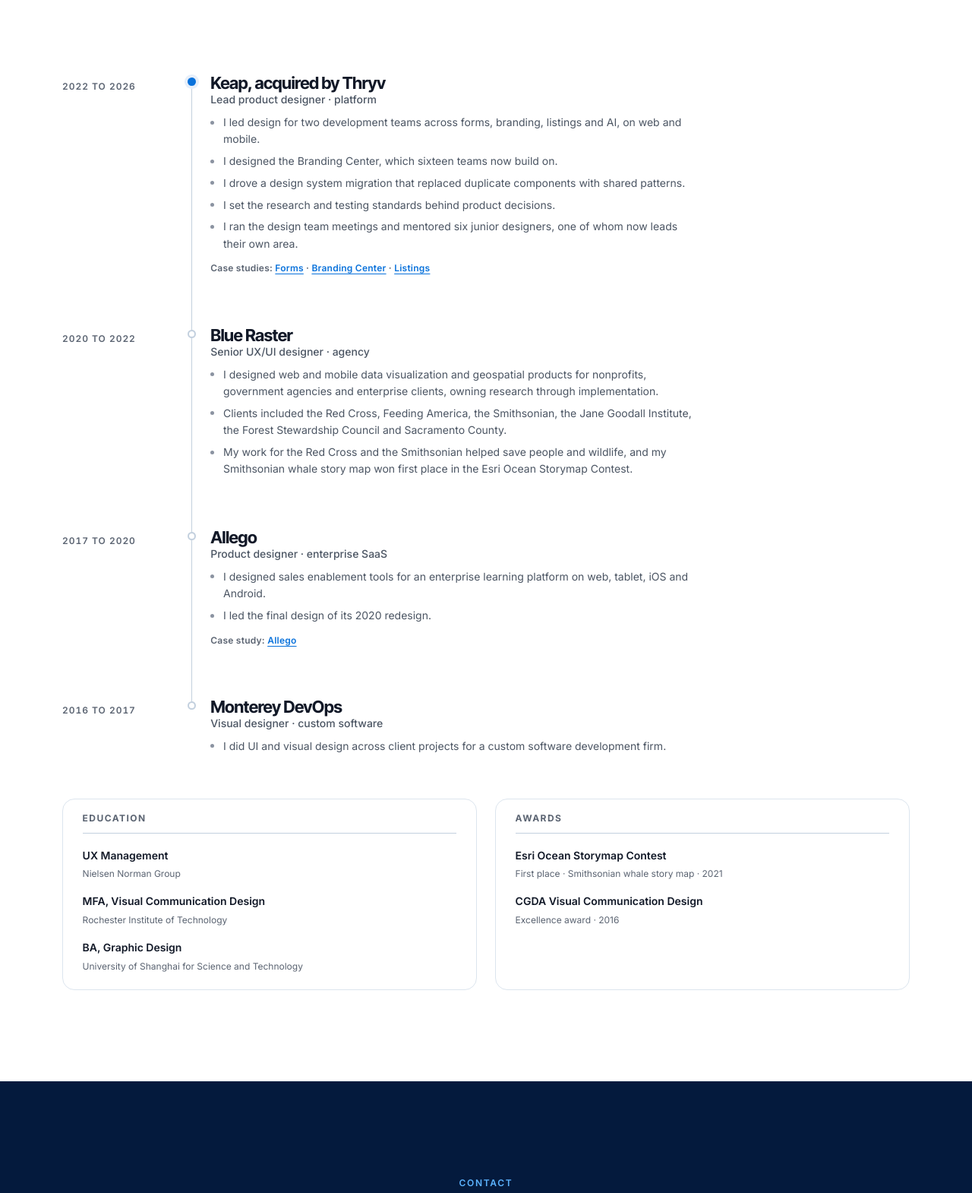
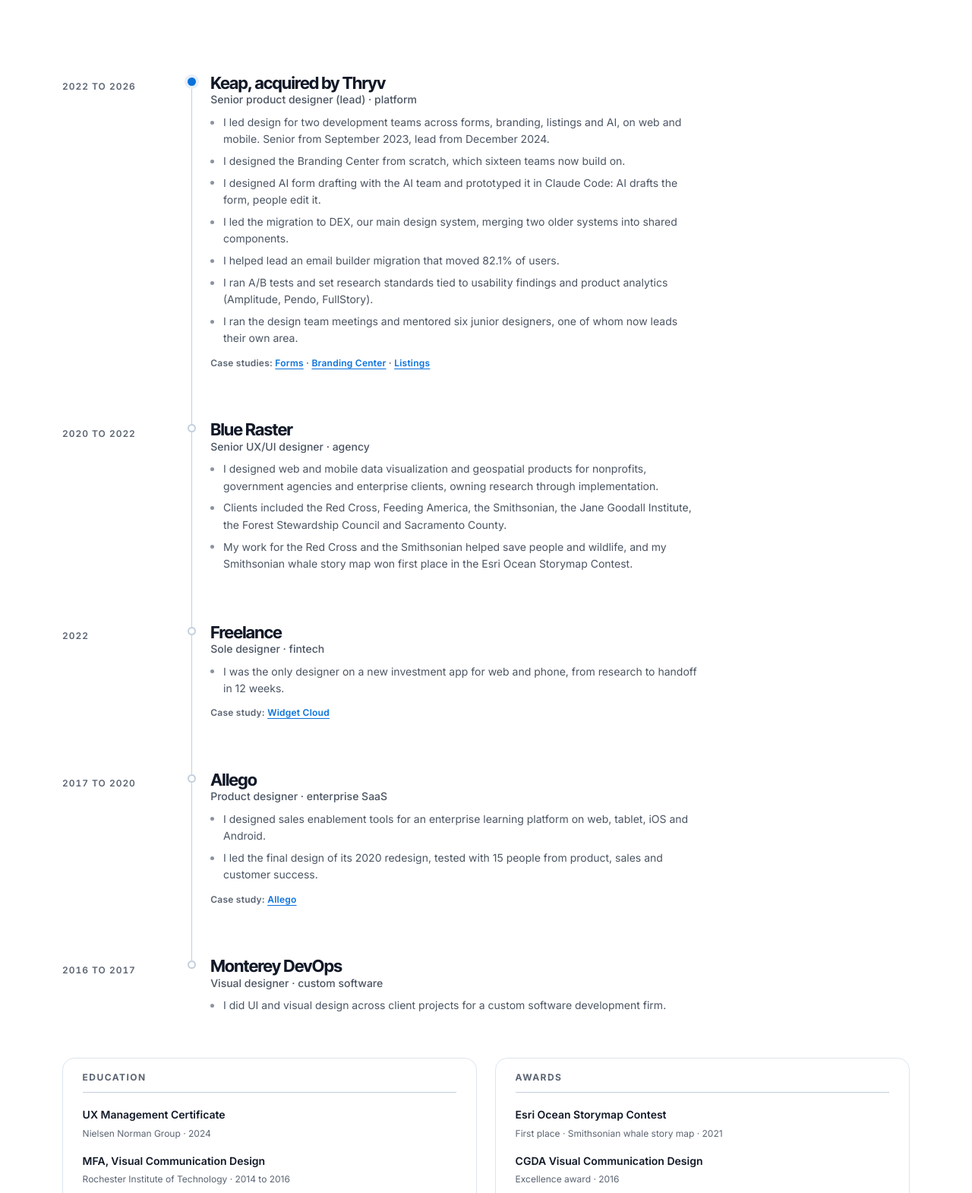
Before and after one commit to denisexue106/Website, a plain HTML site: page experience.html in a window 1280 px wide. Shown: the part 400-1970 px from the top of the page at 76% size. Drawn offline with Linux system fonts and the light colour scheme.

Commit message:
Sync the site with the new resume and replace the resume PDF
- Experience: Keap title is Senior product designer (lead) with the
  promotion dates; add AI form drafting, the DEX design system migration,
  the 82.1% email builder migration, A/B tests and product analytics
- Add the 2022 freelance fintech entry and Allego's 15 person test
- Education years and the NN/g certificate year
- About: component and brand systems, Claude Code, MCP and APIs,
  A/B testing, product analytics
- Homepage: Keap title matches

Co-Authored-By: Claude Opus 5.5 <noreply@anthropic.com>

```diff
--- a/experience.html
+++ b/experience.html
@@ -84,8 +84,8 @@
           <div class="ir-body cv-body">
             <div class="cv-when">2022 to 2026</div>
             <div class="cv-what">
-            <h3>Keap, acquired by Thryv <span class="cv-org">Lead product designer &middot; platform</span></h3>
-            <ul class="cv-points"><li>I led design for two development teams across forms, branding, listings and AI, on web and mobile.</li><li>I designed the Branding Center, which sixteen teams now build on.</li><li>I drove a design system migration that replaced duplicate components with shared patterns.</li><li>I set the research and testing standards behind product decisions.</li><li>I ran the design team meetings and mentored six junior designers, one of whom now leads their own area.</li></ul>
+            <h3>Keap, acquired by Thryv <span class="cv-org">Senior product designer (lead) &middot; platform</span></h3>
+            <ul class="cv-points"><li>I led design for two development teams across forms, branding, listings and AI, on web and mobile. Senior from September 2023, lead from December 2024.</li><li>I designed the Branding Center from scratch, which sixteen teams now build on.</li><li>I designed AI form drafting with the AI team and prototyped it in Claude Code: AI drafts the form, people edit it.</li><li>I led the migration to DEX, our main design system, merging two older systems into shared components.</li><li>I helped lead an email builder migration that moved 82.1% of users.</li><li>I ran A/B tests and set research standards tied to usability findings and product analytics (Amplitude, Pendo, FullStory).</li><li>I ran the design team meetings and mentored six junior designers, one of whom now leads their own area.</li></ul>
             <p class="cv-cases">Case studies: <a href="case-form-unification.html">Forms</a> &middot; <a href="case-branding-center.html">Branding Center</a> &middot; <a href="case-business-listing.html">Listings</a></p>
           </div>
           </div>
@@ -101,10 +101,20 @@
         </div>
         <div class="iconrow">
           <div class="ir-body cv-body">
+            <div class="cv-when">2022</div>
+            <div class="cv-what">
+            <h3>Freelance <span class="cv-org">Sole designer &middot; fintech</span></h3>
+            <ul class="cv-points"><li>I was the only designer on a new investment app for web and phone, from research to handoff in 12 weeks.</li></ul>
+            <p class="cv-cases">Case study: <a href="case-widget-cloud.html">Widget Cloud</a></p>
+          </div>
+          </div>
+        </div>
+        <div class="iconrow">
+          <div class="ir-body cv-body">
             <div class="cv-when">2017 to 2020</div>
             <div class="cv-what">
             <h3>Allego <span class="cv-org">Product designer &middot; enterprise SaaS</span></h3>
-            <ul class="cv-points"><li>I designed sales enablement tools for an enterprise learning platform on web, tablet, iOS and Android.</li><li>I led the final design of its 2020 redesign.</li></ul>
+            <ul class="cv-points"><li>I designed sales enablement tools for an enterprise learning platform on web, tablet, iOS and Android.</li><li>I led the final design of its 2020 redesign, tested with 15 people from product, sales and customer success.</li></ul>
             <p class="cv-cases">Case study: <a href="case-allego.html">Allego</a></p>
           </div>
           </div>
@@ -122,9 +132,9 @@
       <div class="cv-extra fade-up">
         <div class="panel cv-col">
           <div class="panel-head"><h4>Education</h4></div>
-          <p><strong>UX Management</strong><span>Nielsen Norman Group</span></p>
-          <p><strong>MFA, Visual Communication Design</strong><span>Rochester Institute of Technology</span></p>
-          <p><strong>BA, Graphic Design</strong><span>University of Shanghai for Science and Technology</span></p>
+          <p><strong>UX Management Certificate</strong><span>Nielsen Norman Group &middot; 2024</span></p>
+          <p><strong>MFA, Visual Communication Design</strong><span>Rochester Institute of Technology &middot; 2014 to 2016</span></p>
+          <p><strong>BA, Graphic Design</strong><span>University of Shanghai for Science and Technology &middot; 2010 to 2014</span></p>
         </div>
         <div class="panel cv-col">
           <div class="panel-head"><h4>Awards</h4></div>
```
Also changed, not shown: about.html (+6 -0 lines), index.html (+1 -1 lines), 1 other file.
